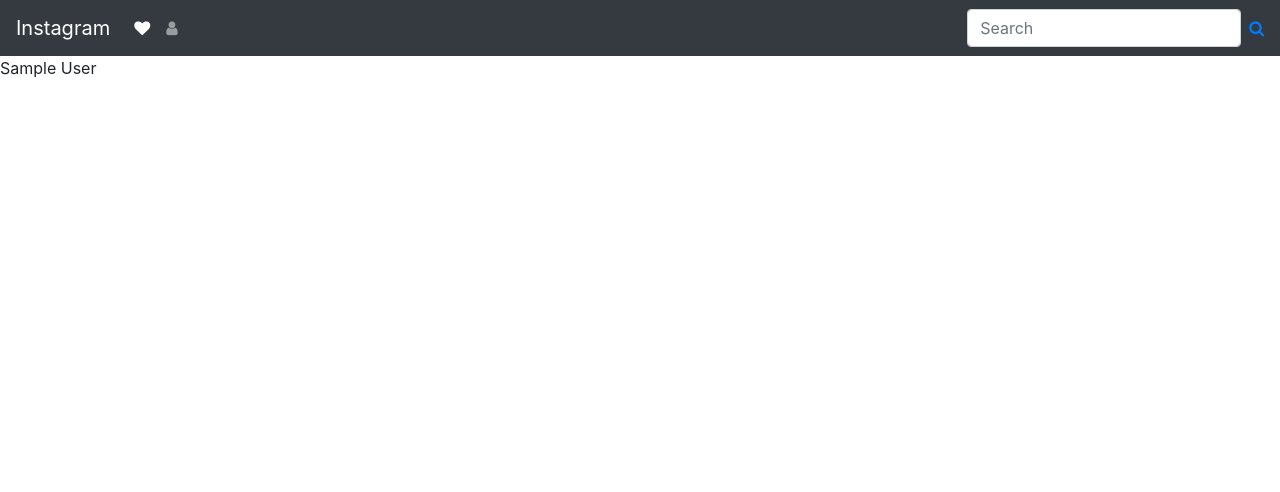
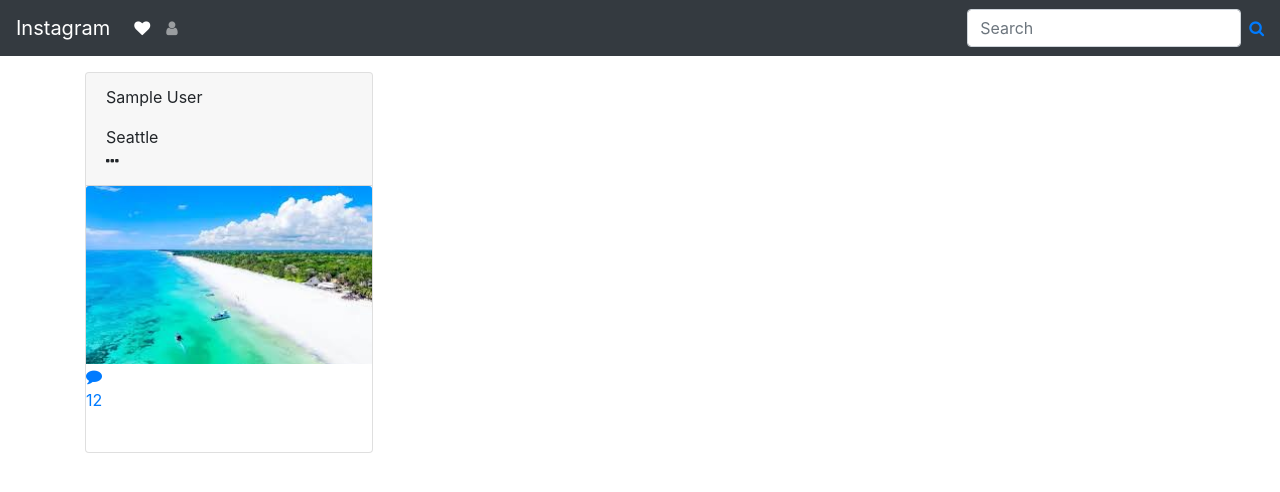
Before and after one commit to CindyKatoni/insta-clone, a Django app: template instagramapp/templates/instagram/profile.html in a window 1280 px wide. Shown: the top 492 px of the page. Run offline with Django 3.2, Linux system fonts and the light colour scheme; the template is opened without the code that fills it: most values are stand-ins (such as "Sample title", 1, 10 or a date in 2020).

Commit message:
design for instaapp

```diff
--- a/instagramapp/static/css/profile.css
+++ b/instagramapp/static/css/profile.css
@@ -0,0 +1,3 @@
+body{
+    background-color: #ffff;
+}
--- a/instagramapp/templates/instagram/base.html
+++ b/instagramapp/templates/instagram/base.html
@@ -46,7 +46,10 @@
         </div>
       </nav>
 
-      {% block content %} {% endblock%}
+      <div class="container-sm pt-3">
+        {% block content %} {% endblock%}
+      </div>
+
 
     <script src="https://code.jquery.com/jquery-3.5.1.slim.min.js"
         integrity="sha384-DfXdz2htPH0lsSSs5nCTpuj/zy4C+OGpamoFVy38MVBnE+IbbVYUew+OrCXaRkfj"
--- a/instagramapp/templates/instagram/profile.html
+++ b/instagramapp/templates/instagram/profile.html
@@ -1,8 +1,43 @@
 {% extends 'instagram/base.html' %}
 {% block content %}
-    {% for profile in profiles %}
+{% for profile in profiles %}
+<div class="card" style="width: 18rem;">
+    <div class="card-header">
+        <div class="profile_image">
+
+        </div>
+        <div class="post_info">
+            <div class="post_name"><p>{{profile.author}}</p></div>
+            <div class="post_location">Seattle</div>
+        </div>
+        <div class="post_options"><i class="fa fa-ellipsis-h"></i></div>
+    </div>
+
+    <div class="image">
+        <img src="instagramapp/static/images/diani.jpeg" class="card-img-top" alt="...">
+    </div>
+
+    <div class="engagement">
+        <a href = "#"><i class="fa fa-comment"></i></a>
+    </div>
+
+    <div class="likes">
+        <a href="">12</a>
+    </div>
+    <div class="card-body">
+
+        <!-- <p class="card-text"></p> -->
+    </div>
+
+
+
+</div>
+
+
+<!-- {% for profile in profiles %}
         <p>{{ profile.author }}</p>
-    {% endfor %}
+    {% endfor %} -->
+{% endfor %}
 {% endblock %}
 
 
```
Also changed, not shown: instagramapp/static/images/diani.jpeg (added).
